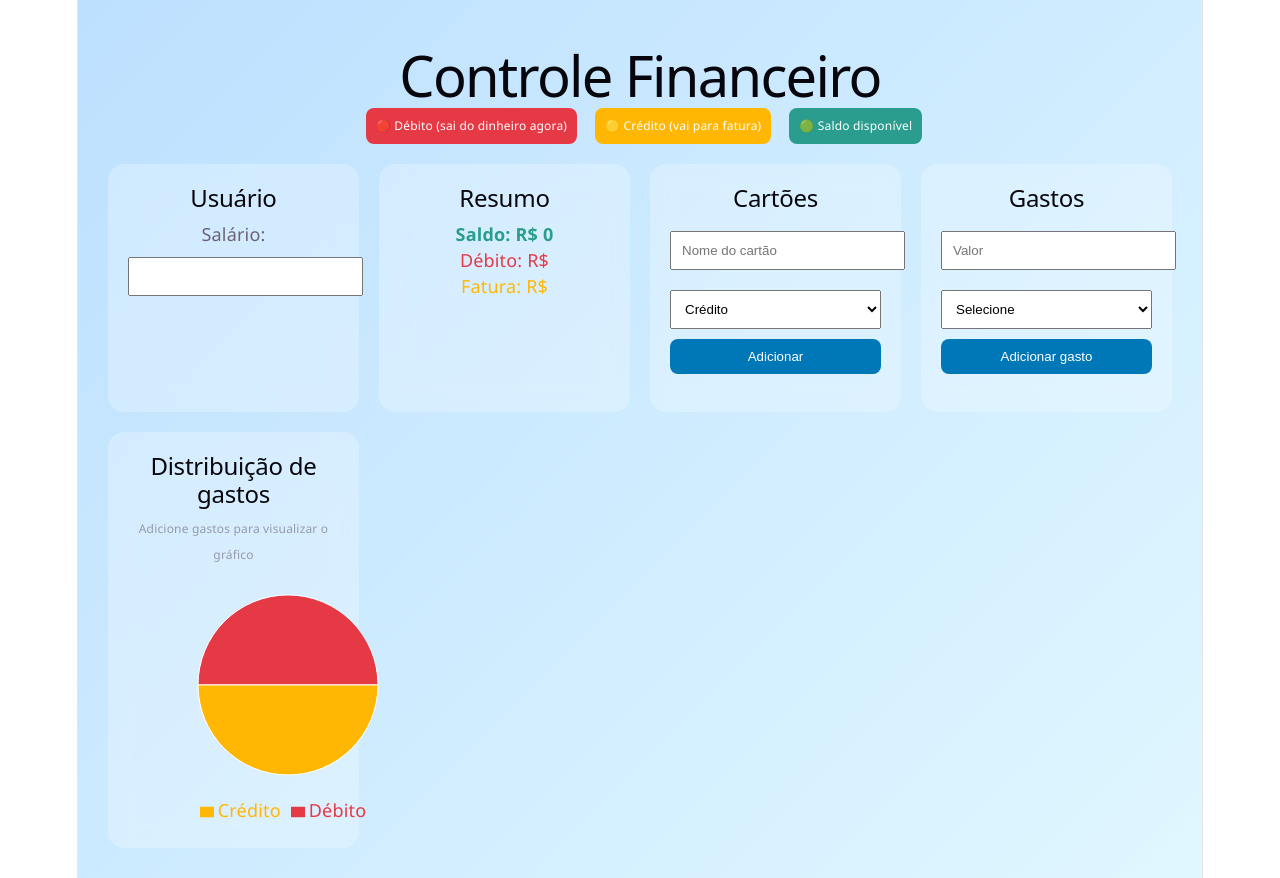
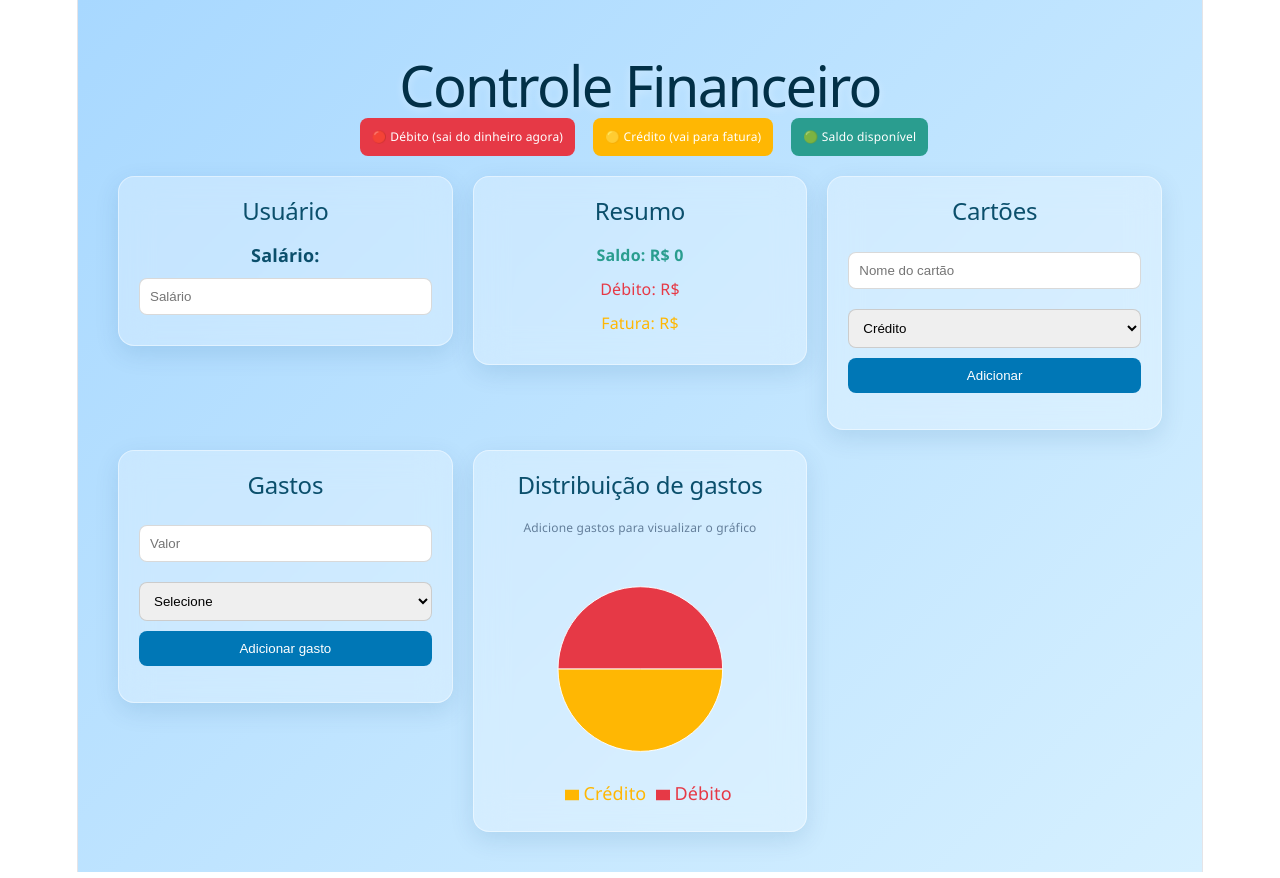
Before and after one commit to DanielBDeDeus/controle-financeiro, a React (Vite) app: page / in a window 1280 px wide. Built offline with nearby package versions, Linux system fonts and the light colour scheme.

Commit message:
fix: preserve working UI while stabilizing chart layout

```diff
--- a/src/App.jsx
+++ b/src/App.jsx
@@ -2,7 +2,7 @@ import { useState } from "react";
 import { calcularSaldoDisponivel, paraNumero } from "./utils/finance";
 
 // ==============================
-// IMPORT DO GRÁFICO
+// IMPORTS DO GRÁFICO
 // ==============================
 import {
   PieChart,
@@ -14,38 +14,66 @@ import {
 
 export default function App() {
   // ==============================
-  // STATES
+  // STATES PRINCIPAIS
   // ==============================
 
+  // Salário mensal informado pelo usuário
   const [salario, setSalario] = useState("");
+
+  // Total acumulado de gastos em débito
   const [gastoDebito, setGastoDebito] = useState("");
+
+  // Total acumulado da fatura atual do crédito
   const [faturaAtual, setFaturaAtual] = useState("");
 
+  // ==============================
+  // STATES DE CARTÕES
+  // ==============================
+
+  // Lista de cartões cadastrados
   const [cartoes, setCartoes] = useState([]);
+
+  // Campo de nome do cartão
   const [nomeCartao, setNomeCartao] = useState("");
+
+  // Tipo do cartão selecionado no formulário
   const [tipoCartao, setTipoCartao] = useState("credito");
+
+  // Mensagem de erro relacionada ao cadastro de cartões
   const [erroCartao, setErroCartao] = useState("");
 
+  // ==============================
+  // STATES DE GASTOS
+  // ==============================
+
+  // Lista de gastos cadastrados
   const [gastos, setGastos] = useState([]);
+
+  // Campo de valor do gasto
   const [valorGasto, setValorGasto] = useState("");
+
+  // ID do cartão selecionado para vincular o gasto
   const [cartaoSelecionado, setCartaoSelecionado] = useState("");
 
   // ==============================
-  // CARTÕES
+  // FUNÇÃO: ADICIONAR CARTÃO
   // ==============================
 
   function adicionarCartao() {
+    // Normaliza o nome para evitar problemas com espaços e maiúsculas/minúsculas
     const nomeNormalizado = nomeCartao.trim().toLowerCase();
 
+    // Regra 1: nome do cartão não pode estar vazio
     if (!nomeNormalizado) {
       setErroCartao("Digite um nome para o cartão.");
       return;
     }
 
+    // Regra 2: não pode existir cartão com MESMO nome + MESMO tipo
     const duplicado = cartoes.some(
-      (c) =>
-        c.nome.toLowerCase() === nomeNormalizado &&
-        c.tipo === tipoCartao
+      (cartaoExistente) =>
+        cartaoExistente.nome.toLowerCase() === nomeNormalizado &&
+        cartaoExistente.tipo === tipoCartao
     );
 
     if (duplicado) {
@@ -53,30 +81,41 @@ export default function App() {
       return;
     }
 
+    // Cria o novo cartão
     const novoCartao = {
       id: Date.now(),
-      nome: nomeCartao,
+      nome: nomeCartao.trim(),
       tipo: tipoCartao,
     };
 
+    // Salva o novo cartão na lista
     setCartoes([...cartoes, novoCartao]);
+
+    // Limpa campos e erros
     setNomeCartao("");
     setErroCartao("");
   }
 
   // ==============================
-  // GASTOS
+  // FUNÇÃO: ADICIONAR GASTO
   // ==============================
 
   function adicionarGasto() {
+    // Só adiciona se houver valor e cartão selecionado
     if (!valorGasto || !cartaoSelecionado) return;
 
+    // Busca o cartão correspondente
     const cartao = cartoes.find(
-      (c) => c.id === Number(cartaoSelecionado)
+      (cartaoExistente) => cartaoExistente.id === Number(cartaoSelecionado)
     );
 
+    // Segurança extra: se por algum motivo o cartão não existir, aborta
+    if (!cartao) return;
+
+    // Converte o valor para número seguro
     const valor = paraNumero(valorGasto);
 
+    // Cria o objeto do novo gasto
     const novoGasto = {
       id: Date.now(),
       valor,
@@ -84,21 +123,25 @@ export default function App() {
       tipo: cartao.tipo,
     };
 
+    // Adiciona à lista
     setGastos([...gastos, novoGasto]);
 
+    // Atualiza os totais automaticamente conforme o tipo do cartão
     if (cartao.tipo === "debito") {
-      setGastoDebito((prev) => paraNumero(prev) + valor);
+      setGastoDebito((valorAnterior) => paraNumero(valorAnterior) + valor);
     } else {
-      setFaturaAtual((prev) => paraNumero(prev) + valor);
+      setFaturaAtual((valorAnterior) => paraNumero(valorAnterior) + valor);
     }
 
+    // Limpa apenas o campo do valor
     setValorGasto("");
   }
 
   // ==============================
-  // CÁLCULOS
+  // CÁLCULOS PRINCIPAIS
   // ==============================
 
+  // Calcula saldo disponível com base na função utilitária
   const saldoDisponivel = calcularSaldoDisponivel(
     paraNumero(salario),
     paraNumero(gastoDebito),
@@ -106,16 +149,19 @@ export default function App() {
   );
 
   // ==============================
-  // DADOS DO GRÁFICO (COM PROTEÇÃO)
+  // DADOS DO GRÁFICO
   // ==============================
 
+  // Dados reais do gráfico
   const rawData = [
     { name: "Débito", value: paraNumero(gastoDebito) || 0 },
     { name: "Crédito", value: paraNumero(faturaAtual) || 0 },
   ];
 
-  const hasData = rawData.some((d) => d.value > 0);
+  // Verifica se existe ao menos algum valor > 0
+  const hasData = rawData.some((item) => item.value > 0);
 
+  // Se não houver dados, usamos um fallback simples para o componente não "sumir"
   const dataGrafico = hasData
     ? rawData
     : [
@@ -123,6 +169,7 @@ export default function App() {
         { name: "Crédito", value: 1 },
       ];
 
+  // Cores alinhadas com a legenda do sistema
   const COLORS = ["#e63946", "#ffb703"];
 
   // ==============================
@@ -133,7 +180,7 @@ export default function App() {
     <div style={styles.container}>
       <h1 style={styles.title}>Controle Financeiro</h1>
 
-      {/* LEGENDA */}
+      {/* LEGENDA VISUAL */}
       <div style={styles.legenda}>
         <span style={{ ...styles.badge, background: "#e63946" }}>
           🔴 Débito (sai do dinheiro agora)
@@ -149,39 +196,40 @@ export default function App() {
       </div>
 
       <div style={styles.grid}>
-        {/* USUÁRIO */}
+        {/* ===================== CARD: USUÁRIO ===================== */}
         <div style={styles.card}>
-          <h2>Usuário</h2>
+          <h2 style={styles.cardTitle}>Usuário</h2>
 
-          <label>Salário:</label>
+          <label style={styles.label}>Salário:</label>
           <input
             type="number"
             value={salario}
             onChange={(e) => setSalario(e.target.value)}
             style={styles.input}
+            placeholder="Salário"
           />
         </div>
 
-        {/* RESUMO */}
+        {/* ===================== CARD: RESUMO ===================== */}
         <div style={styles.card}>
-          <h2>Resumo</h2>
+          <h2 style={styles.cardTitle}>Resumo</h2>
 
-          <p style={{ color: "#2a9d8f", fontWeight: "bold" }}>
+          <p style={{ ...styles.resumoTexto, color: "#2a9d8f", fontWeight: "bold" }}>
             Saldo: R$ {saldoDisponivel}
           </p>
 
-          <p style={{ color: "#e63946" }}>
+          <p style={{ ...styles.resumoTexto, color: "#e63946" }}>
             Débito: R$ {gastoDebito}
           </p>
 
-          <p style={{ color: "#ffb703" }}>
+          <p style={{ ...styles.resumoTexto, color: "#ffb703" }}>
             Fatura: R$ {faturaAtual}
           </p>
         </div>
 
-        {/* CARTÕES */}
+        {/* ===================== CARD: CARTÕES ===================== */}
         <div style={styles.card}>
-          <h2>Cartões</h2>
+          <h2 style={styles.cardTitle}>Cartões</h2>
 
           <input
             placeholder="Nome do cartão"
@@ -205,27 +253,28 @@ export default function App() {
 
           {erroCartao && <p style={styles.erro}>{erroCartao}</p>}
 
-          <ul>
-            {cartoes.map((c) => (
-              <li key={c.id}>
-                {c.nome}
+          <ul style={styles.lista}>
+            {cartoes.map((cartao) => (
+              <li key={cartao.id} style={styles.itemLista}>
+                <span>{cartao.nome}</span>
+
                 <span
                   style={{
                     ...styles.badge,
                     background:
-                      c.tipo === "debito" ? "#e63946" : "#ffb703",
+                      cartao.tipo === "debito" ? "#e63946" : "#ffb703",
                   }}
                 >
-                  {c.tipo}
+                  {cartao.tipo}
                 </span>
               </li>
             ))}
           </ul>
         </div>
 
-        {/* GASTOS */}
+        {/* ===================== CARD: GASTOS ===================== */}
         <div style={styles.card}>
-          <h2>Gastos</h2>
+          <h2 style={styles.cardTitle}>Gastos</h2>
 
           <input
             type="number"
@@ -241,9 +290,9 @@ export default function App() {
             style={styles.input}
           >
             <option value="">Selecione</option>
-            {cartoes.map((c) => (
-              <option key={c.id} value={c.id}>
-                {c.nome} ({c.tipo})
+            {cartoes.map((cartao) => (
+              <option key={cartao.id} value={cartao.id}>
+                {cartao.nome} ({cartao.tipo})
               </option>
             ))}
           </select>
@@ -252,34 +301,38 @@ export default function App() {
             Adicionar gasto
           </button>
 
-          <ul>
-            {gastos.map((g) => (
-              <li key={g.id}>
-                R$ {g.valor} - {g.cartaoNome}
+          <ul style={styles.lista}>
+            {gastos.map((gasto) => (
+              <li key={gasto.id} style={styles.itemLista}>
+                <span>
+                  R$ {gasto.valor} - {gasto.cartaoNome}
+                </span>
+
                 <span
                   style={{
                     ...styles.badge,
                     background:
-                      g.tipo === "debito" ? "#e63946" : "#ffb703",
+                      gasto.tipo === "debito" ? "#e63946" : "#ffb703",
                   }}
                 >
-                  {g.tipo}
+                  {gasto.tipo}
                 </span>
               </li>
             ))}
           </ul>
         </div>
 
-        {/* GRÁFICO */}
-        <div style={{ ...styles.card, textAlign: "center" }}>
-          <h2>Distribuição de gastos</h2>
+        {/* ===================== CARD: GRÁFICO ===================== */}
+        <div style={{ ...styles.card, ...styles.cardGrafico }}>
+          <h2 style={styles.cardTitle}>Distribuição de gastos</h2>
 
           {!hasData && (
-            <p style={{ fontSize: "12px", opacity: 0.6 }}>
+            <p style={styles.textoAuxiliar}>
               Adicione gastos para visualizar o gráfico
             </p>
           )}
 
+          <div style={styles.graficoWrapper}>
             <PieChart width={320} height={260}>
               <Pie
                 data={dataGrafico}
@@ -287,7 +340,7 @@ export default function App() {
                 nameKey="name"
                 outerRadius={90}
               >
-              {dataGrafico.map((entry, index) => (
+                {dataGrafico.map((item, index) => (
                   <Cell key={index} fill={COLORS[index]} />
                 ))}
               </Pie>
@@ -298,24 +351,29 @@ export default function App() {
           </div>
         </div>
       </div>
+    </div>
   );
 }
 
 // ==============================
 // ESTILOS
 // ==============================
-
 const styles = {
   container: {
+    width: "100%",
     minHeight: "100vh",
-    background: "linear-gradient(135deg, #bde0ff, #e0f7ff)",
-    padding: "30px",
-    fontFamily: "Segoe UI",
+    background: "linear-gradient(135deg, #a8d8ff, #d6f0ff)",
+    padding: "40px",
+    boxSizing: "border-box",
+    overflowX: "hidden",
+    fontFamily: "Segoe UI, sans-serif",
   },
 
   title: {
     textAlign: "center",
     marginBottom: "20px",
+    color: "#023047",
+    textShadow: "0 2px 8px rgba(255,255,255,0.35)",
   },
 
   legenda: {
@@ -328,29 +386,76 @@ const styles = {
 
   badge: {
     color: "white",
-    padding: "5px 10px",
+    padding: "6px 12px",
     borderRadius: "8px",
     fontSize: "12px",
     marginLeft: "8px",
+    display: "inline-flex",
+    alignItems: "center",
+    whiteSpace: "nowrap",
   },
 
   grid: {
     display: "grid",
     gridTemplateColumns: "repeat(auto-fit, minmax(250px, 1fr))",
     gap: "20px",
+    alignItems: "start",
   },
 
   card: {
-    background: "rgba(255,255,255,0.25)",
-    backdropFilter: "blur(12px)",
+    background: "rgba(255, 255, 255, 0.28)",
+    backdropFilter: "blur(16px)",
+    WebkitBackdropFilter: "blur(16px)",
+    border: "1px solid rgba(255, 255, 255, 0.45)",
     borderRadius: "16px",
     padding: "20px",
+    color: "#023047",
+    height: "fit-content",
+    boxShadow: "0 8px 24px rgba(0, 70, 120, 0.12)",
+  },
+
+  cardGrafico: {
+    textAlign: "center",
+  },
+
+  cardTitle: {
+    color: "#0b4f6c",
+    marginTop: 0,
+    marginBottom: "16px",
+  },
+
+  label: {
+    color: "#0b4f6c",
+    fontWeight: "600",
+  },
+
+  resumoTexto: {
+    margin: "8px 0",
+    fontSize: "16px",
+  },
+
+  textoAuxiliar: {
+    fontSize: "12px",
+    opacity: 0.7,
+    marginBottom: "10px",
+    color: "#355070",
+  },
+
+  graficoWrapper: {
+    display: "flex",
+    justifyContent: "center",
+    alignItems: "center",
+    minHeight: "260px",
+    overflow: "hidden",
   },
 
   input: {
     width: "100%",
     padding: "10px",
     margin: "10px 0",
+    borderRadius: "8px",
+    border: "1px solid rgba(0, 0, 0, 0.15)",
+    boxSizing: "border-box",
   },
 
   button: {
@@ -360,9 +465,22 @@ const styles = {
     color: "white",
     border: "none",
     borderRadius: "8px",
+    cursor: "pointer",
   },
 
   erro: {
-    color: "red",
+    color: "#d00000",
+    fontWeight: "600",
+  },
+
+  lista: {
+    paddingLeft: "20px",
+    marginTop: "16px",
+    marginBottom: 0,
+  },
+
+  itemLista: {
+    marginBottom: "10px",
+    color: "#355070",
   },
 };
```
Lines whose indentation alone changed are shown as unchanged.
